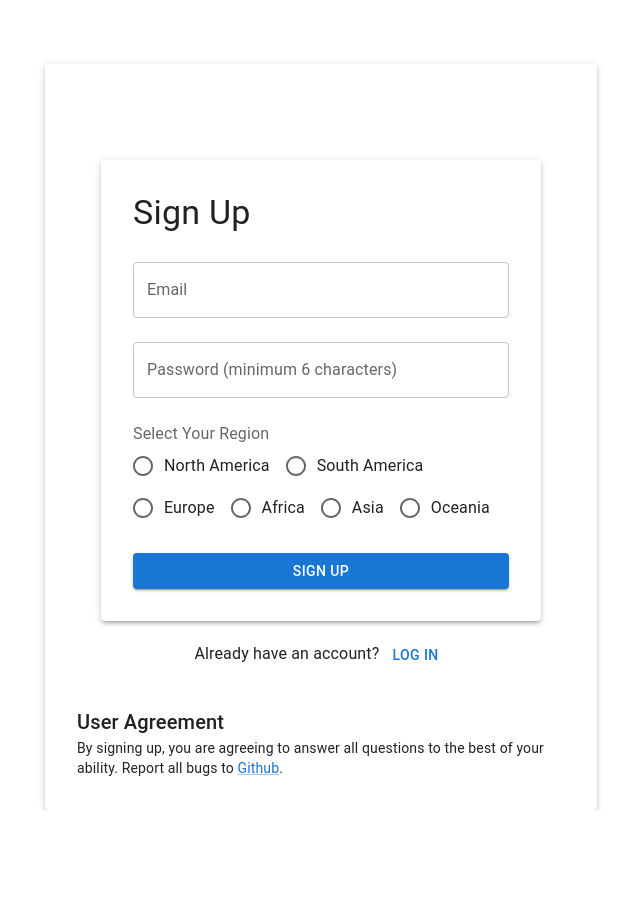
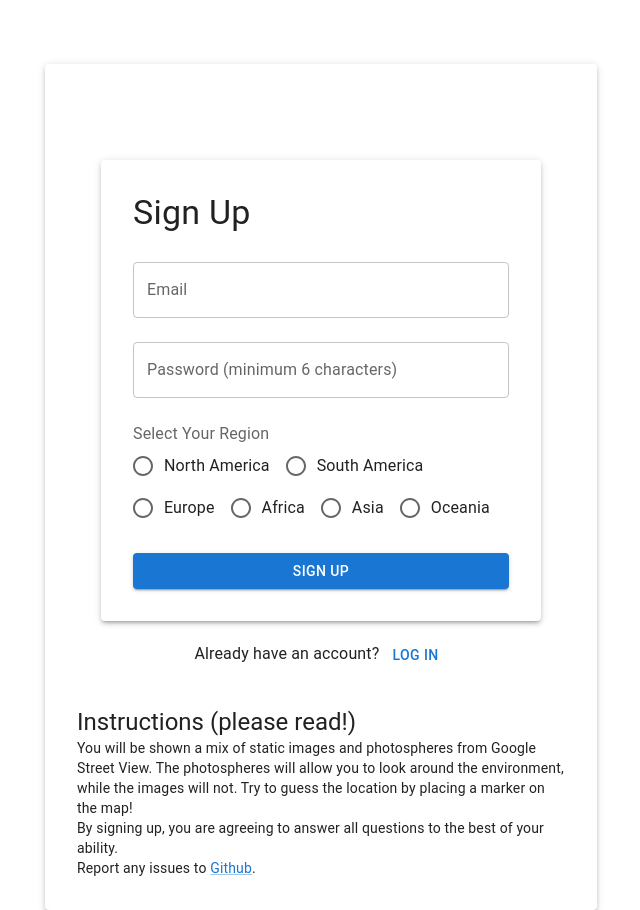
Before and after one commit to njspyx/location-inference-ui, a React (Create React App) app: page / in a window 1280 px wide. Both pictures are taken after a click on the button "SIGN UP". Shown: the whole page, without its empty margins (319-959 px from the left). Before the commit the page ends 810 px from the top, so only its background shows below. Built offline with nearby package versions, Linux system fonts and the light colour scheme; no server answers.

Commit message:
Add photospheres

```diff
--- a/package.json
+++ b/package.json
@@ -7,7 +7,7 @@
     "@emotion/styled": "^11.13.0",
     "@mui/icons-material": "^6.1.2",
     "@mui/material": "^6.1.2",
-    "@react-google-maps/api": "^2.19.3",
+    "@react-google-maps/api": "^2.20.3",
     "@testing-library/jest-dom": "^5.17.0",
     "@testing-library/react": "^13.4.0",
     "@testing-library/user-event": "^13.5.0",
--- a/src/App.js
+++ b/src/App.js
@@ -95,10 +95,21 @@ function App() {
                 </Typography>
               </Box>
               <Box mt={4}>
-                <Typography variant="h6">User Agreement</Typography>
+                <Typography variant="h5">
+                  Instructions (please read!)
+                </Typography>
+                <Typography variant="body2">
+                  You will be shown a mix of static images and photospheres from
+                  Google Street View. The photospheres will allow you to look
+                  around the environment, while the images will not. Try to
+                  guess the location by placing a marker on the map!{" "}
+                </Typography>
                 <Typography variant="body2">
                   By signing up, you are agreeing to answer all questions to the
-                  best of your ability. Report all bugs to{" "}
+                  best of your ability.
+                </Typography>
+                <Typography variant="body2">
+                  Report any issues to{" "}
                   <Link
                     href="https://github.com/njspyx/location-inference-ui"
                     target="_blank"
--- a/src/components/MapComponent.js
+++ b/src/components/MapComponent.js
@@ -1,4 +1,4 @@
-import React, { useCallback, useEffect, useRef } from "react";
+import React, { useRef, useCallback, useEffect } from "react";
 import { GoogleMap, useLoadScript, Marker } from "@react-google-maps/api";
 
 const mapContainerStyle = {
--- /dev/null
+++ b/src/components/StreetViewComponent.js
@@ -0,0 +1,62 @@
+import React, { useRef, useEffect } from "react";
+import { useLoadScript } from "@react-google-maps/api";
+
+function StreetViewComponent({ lat, lng }) {
+  const streetViewRef = useRef(null);
+
+  const { isLoaded, loadError } = useLoadScript({
+    googleMapsApiKey: process.env.REACT_APP_GOOGLE_MAPS_API_KEY,
+  });
+
+  useEffect(() => {
+    let panorama;
+    if (isLoaded && streetViewRef.current) {
+      // Create a new Street View Panorama instance
+      panorama = new window.google.maps.StreetViewPanorama(
+        streetViewRef.current,
+        {
+          position: { lat, lng },
+          pov: { heading: 0, pitch: 0, zoom: 0 },
+          disableDefaultUI: true,
+          clickToGo: false,
+          linksControl: false,
+          panControl: false,
+          addressControl: false,
+          fullscreenControl: false,
+          motionTracking: false,
+          motionTrackingControl: false,
+          zoomControl: false, // Disable zoom control UI
+        }
+      );
+
+      // Disable zoom via scroll wheel and touch gestures
+      panorama.setOptions({
+        scrollwheel: false,
+        disableDoubleClickZoom: true,
+      });
+
+      // Reset zoom level if it changes
+      const initialZoom = panorama.getZoom();
+      panorama.addListener("zoom_changed", () => {
+        if (panorama.getZoom() !== initialZoom) {
+          panorama.setZoom(initialZoom);
+        }
+      });
+    }
+
+    return () => {
+      if (panorama) {
+        window.google.maps.event.clearInstanceListeners(panorama);
+      }
+    };
+  }, [isLoaded, lat, lng]);
+
+  if (loadError) return <div>Error loading Street View</div>;
+  if (!isLoaded) return <div>Loading Street View...</div>;
+
+  return (
+    <div ref={streetViewRef} style={{ width: "100%", height: "100%" }}></div>
+  );
+}
+
+export default StreetViewComponent;
--- a/src/pages/Annotation.js
+++ b/src/pages/Annotation.js
@@ -1,5 +1,6 @@
 import React, { useState, useEffect, useRef, useCallback } from "react";
 import MapComponent from "../components/MapComponent";
+import StreetViewComponent from "../components/StreetViewComponent";
 import {
   auth,
   firestore,
@@ -31,6 +32,7 @@ function Annotation({ user }) {
   const [imgsData, setImgsData] = useState([]);
   const [currentImageIdx, setCurrentImageIdx] = useState(0);
   const [imageURL, setImageURL] = useState("");
+  const [isStatic, setIsStatic] = useState(false);
 
   // user state for each image
   const [submittedCoords, setSubmittedCoords] = useState(null);
@@ -191,6 +193,12 @@ function Annotation({ user }) {
     fetchUserData();
   }, [fetchUserData]);
 
+  // 0.5 chance that an image will be static or a photosphere
+  useEffect(() => {
+    const randomIsStatic = Math.random() < 0.5;
+    setIsStatic(randomIsStatic);
+  }, [currentImageIdx]);
+
   // loads image using url
   useEffect(() => {
     const loadImageURL = async () => {
@@ -282,6 +290,7 @@ function Annotation({ user }) {
           timeTaken: elapsedTime,
           timestamp: new Date(),
           isSubmitted: true,
+          static: isStatic,
         },
         { merge: true }
       );
@@ -437,7 +446,7 @@ function Annotation({ user }) {
     );
   }
 
-  // const currentImageData = imgsData[currentImageIdx];
+  const currentImageData = imgsData[currentImageIdx];
 
   // Categories for checkboxes
   const categories = [
@@ -472,19 +481,31 @@ function Annotation({ user }) {
 
       <Box p={2}>
         <Typography variant="h5" gutterBottom>
-          Guess the coordinates of Image {currentImageIdx + 1} of{" "}
-          {imgsData.length}
+          {`Guess the coordinates of this `}
+          <strong>
+            {isStatic ? "static image" : "interactive photosphere"}
+          </strong>
+          {`! (${currentImageIdx + 1} of ${imgsData.length})`}
         </Typography>
 
         <Grid container spacing={2}>
           <Grid item xs={12} md={6}>
             <Paper elevation={3} style={{ padding: "10px" }}>
-              {imageURL && (
-                <img
-                  src={imageURL}
-                  alt="Guess"
-                  style={{ width: "100%", height: "auto" }}
-                />
+              {isStatic ? (
+                imageURL && (
+                  <img
+                    src={imageURL}
+                    alt="Guess"
+                    style={{ width: "100%", height: "auto" }}
+                  />
+                )
+              ) : (
+                <div style={{ width: "100%", height: "500px" }}>
+                  <StreetViewComponent
+                    lat={parseFloat(currentImageData.lat)}
+                    lng={parseFloat(currentImageData.lng)}
+                  />
+                </div>
               )}
             </Paper>
           </Grid>
```
Also changed, not shown: 1 other file (tests, documents, lock files or other folders).
